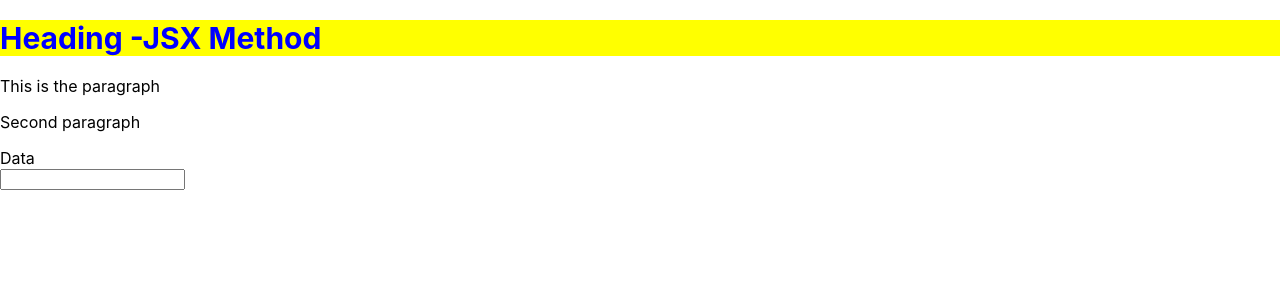
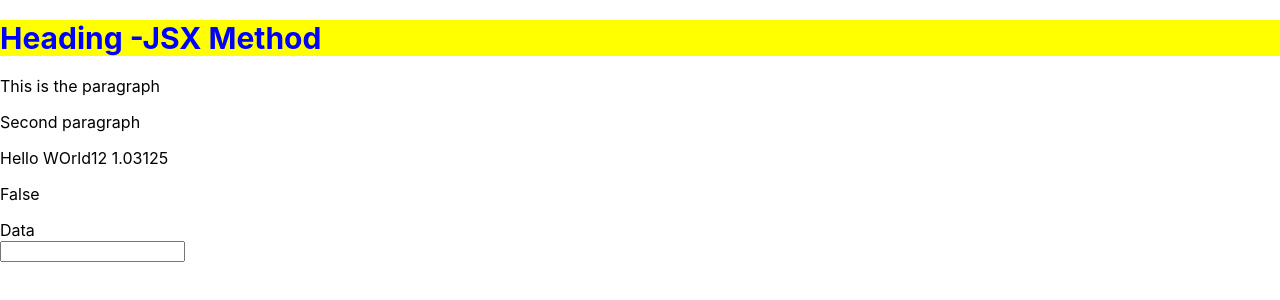
Before and after one commit to Lekejosh/12Hours-of-React, a React (Create React App) app: page / in a window 1280 px wide. Shown: the top 300 px of the page. Built offline with nearby package versions, Linux system fonts and the light colour scheme.

Commit message:
JSX variable

```diff
--- a/src/App.js
+++ b/src/App.js
@@ -1,26 +1,34 @@
-import React from 'react';
+import React from "react";
 
 function App() {
   //JSX method
   var style1 = {
     color: "blue",
     fontSize: 30,
-    backgroundColor:"yellow"
-  }
-
-  return(
+    backgroundColor: "yellow",
+  };
+  var var1 = "Hello WOrld";
+  var var2 = 12 / 1;
+  var var3 = 33 / 32;
+  return (
     <div>
-     <h1 style={style1} title="This is the heading">Heading -JSX Method</h1>
+      <h1 style={style1} title="This is the heading">
+        Heading -JSX Method
+      </h1>
       <p id="para1">This is the paragraph</p>
       <p className="para2">Second paragraph</p>
+      <p>
+        {var1 + var2} {var3}
+      </p>
+      <p>{var2 === 6 ? "True" : "False"}</p>
+
       <div>
         <label htmlFor="input1">Data</label>
-       <br ></br>
+        <br></br>
         <input id="input1" name="input1"></input>
       </div>
     </div>
-  )
-
+  );
 
   //Main
 
@@ -31,7 +39,6 @@ function App() {
   //   </div>
   // )
 
-
   // Alternatively
 
   // return React.createElement("h1", {title: "this is the Heading"}, "heading")
```
Lines whose indentation alone changed are shown as unchanged.
